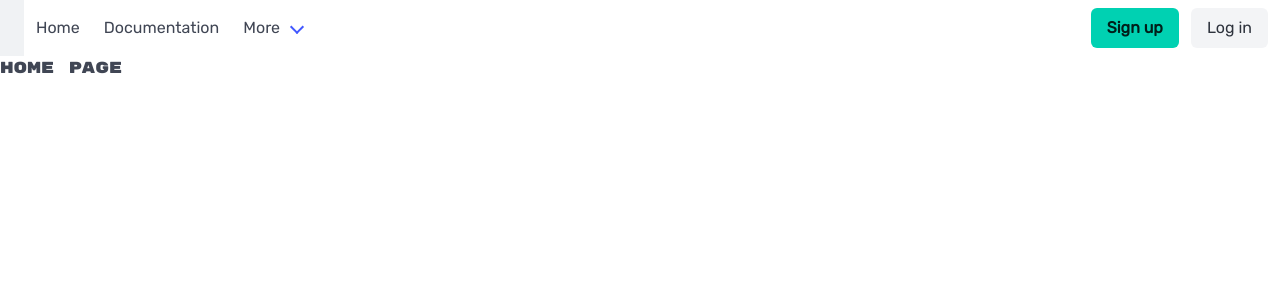
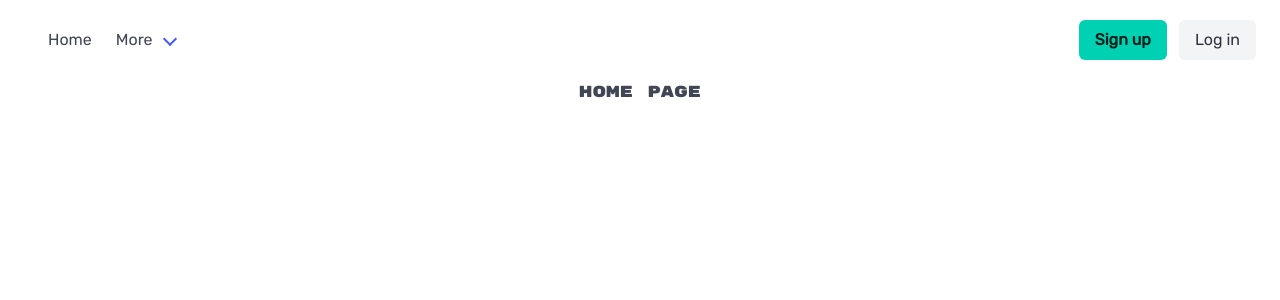
Before and after one commit to Soulful0/Plant-Care, a React (Vite) app in the folder client/: page / in a window 1280 px wide. Shown: the top 300 px of the page. Built offline with nearby package versions, Linux system fonts and the light colour scheme.

Commit message:
added some styling to the nav bar

```diff
--- a/client/src/components/Navbar.jsx
+++ b/client/src/components/Navbar.jsx
@@ -8,9 +8,13 @@ const AppNavbar = () => {
 
   return (
     <>
-      <nav className="navbar" role="navigation" aria-label="main navigation">
+      <nav
+        className="navbar p-3"
+        role="navigation"
+        aria-label="main navigation"
+      >
         <div className="navbar-brand">
-          <a className="navbar-item" href="https://perenual.com/">
+          <a className="navbar-item" href="THIS NEEDS TO BE CHANGED TO HOME">
             {/* This SVG must be plant related. */}
             {/* <svg
               width="640"
@@ -51,19 +55,18 @@ const AppNavbar = () => {
 
         <div id="navbarBasicExample" className="navbar-menu">
           <div className="navbar-start">
+            {/* LOGO SHOULD GO IN THIS BUTTONS PLACE  */}
             <a className="navbar-item">Home</a>
-
-            <a className="navbar-item">Documentation</a>
 
             <div className="navbar-item has-dropdown is-hoverable">
               <a className="navbar-link">More</a>
 
               <div className="navbar-dropdown">
-                <a className="navbar-item">About</a>
-                <a className="navbar-item is-selected">Jobs</a>
+                {/* <a className="navbar-item is-selected">Home</a> */}
+                <a className="navbar-item">Saved Guides</a>
                 <a className="navbar-item">Contact</a>
                 <hr className="navbar-divider" />
-                <a className="navbar-item">Report an issue</a>
+                <a className="navbar-item">Perenual</a>
               </div>
             </div>
           </div>
--- a/client/src/main.jsx
+++ b/client/src/main.jsx
@@ -5,7 +5,9 @@ import App from "./App";
 import ApolloClientProvider from "./apolloClient"; // Ensure correct path to ApolloClientProvider
 import "./App.css"; // Ensure Bulma is imported here
 
-const Home = () => <h1>Home Page</h1>;
+const Home = () => (
+  <h1 className="is-flex is-justify-content-center">Home Page</h1>
+);
 const About = () => <h1>About Page</h1>;
 
 const router = createBrowserRouter([
```
Also changed, not shown: client/src/components/SignupForm.jsx (+47 -3 lines).
